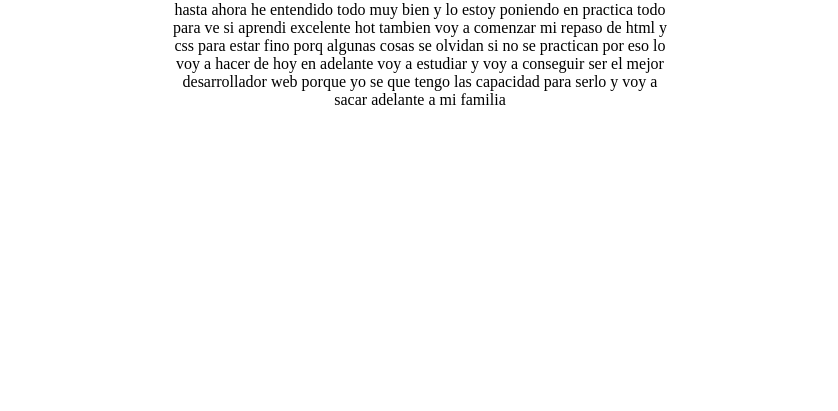
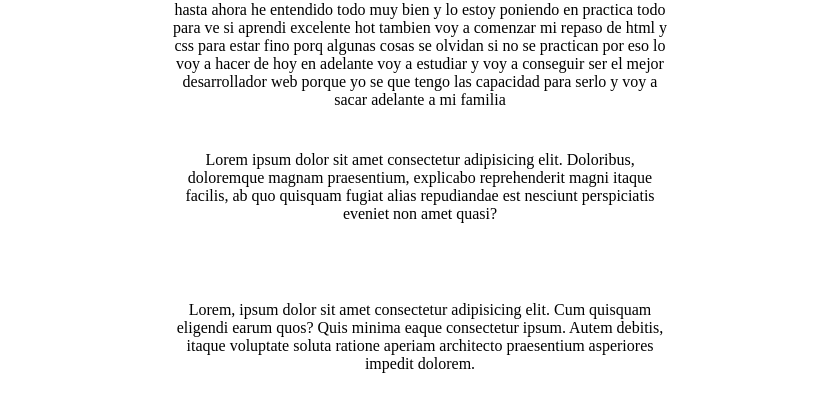
Before and after one commit to keviinbarrios/Prueba-Jueves, a plain HTML site: page index.html in a window 1280 px wide. Shown: the part 79-490 px from the top of the page, without its empty margins (220-1058 px from the left). Drawn offline with Linux system fonts and the light colour scheme.

Commit message:
nuevo contenido y cambio en la altura

```diff
--- a/css/style.css
+++ b/css/style.css
@@ -8,6 +8,6 @@ h1{
 p{
     margin: auto;
     width: 500px;
-    height: 300px;
+    height: 150px;
     text-align: center;
 }
--- a/index.html
+++ b/index.html
@@ -1,11 +1,13 @@
 <!DOCTYPE html>
 <html lang="en">
+
 <head>
     <meta charset="UTF-8">
     <meta name="viewport" content="width=device-width, initial-scale=1.0">
     <title>Jueves</title>
     <link rel="stylesheet" href="css/style.css">
 </head>
+
 <body>
     <h1>estas es la pratica del dia jueves aprendiendo git y github</h1>
     <p>hasta ahora he entendido todo muy bien y lo estoy poniendo en practica todo para ve si aprendi excelente
@@ -14,7 +16,17 @@
         web porque yo se que tengo las capacidad para serlo y voy a sacar adelante a mi familia
     </p>
 
+    <p>Lorem ipsum dolor sit amet consectetur adipisicing elit. Doloribus, doloremque magnam praesentium,
+        explicabo reprehenderit magni itaque facilis, ab quo quisquam fugiat alias repudiandae est nesciunt perspiciatis
+        eveniet non amet quasi?
+    </p>
 
+    <p>
+        Lorem, ipsum dolor sit amet consectetur adipisicing elit. Cum quisquam eligendi earum quos? Quis minima eaque
+        consectetur ipsum. Autem debitis, itaque voluptate soluta ratione aperiam architecto praesentium asperiores
+        impedit dolorem.
+    </p>
 
 </body>
+
 </html>
```
